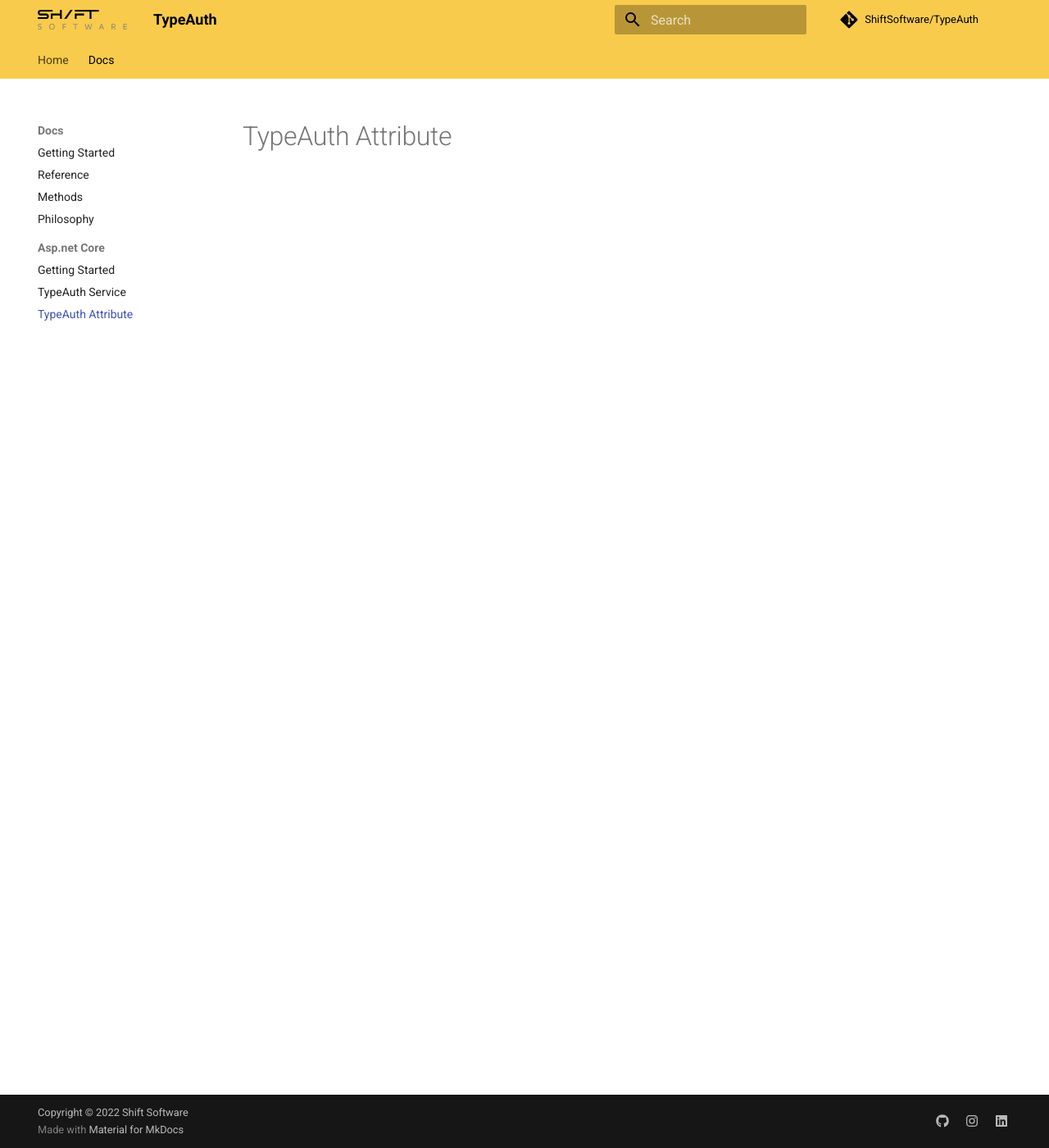
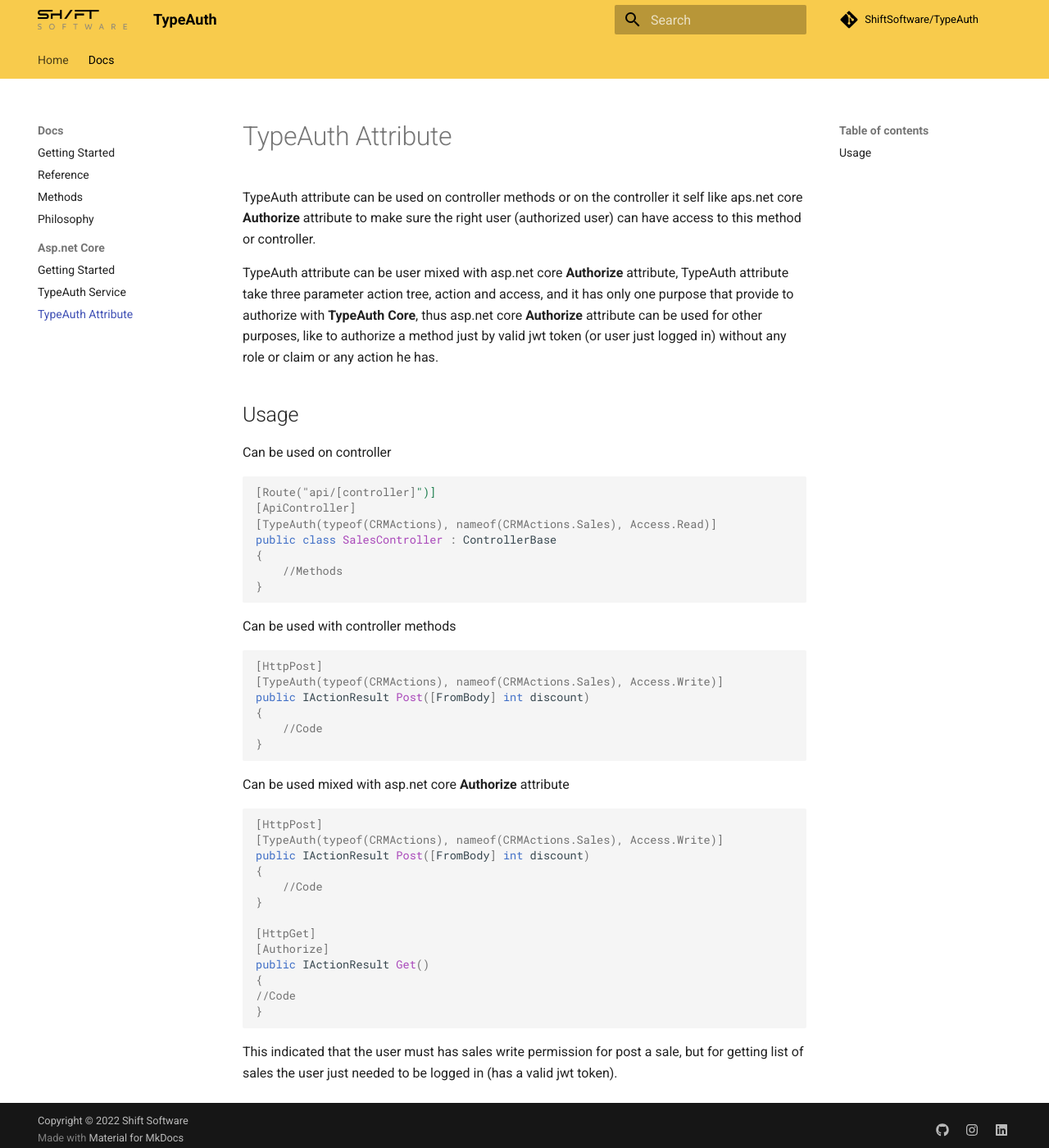
Before and after one commit to ShiftSoftware/TypeAuth, an MkDocs documentation site: the page built from Docs/docs/TypeAuth.AspNetCore/typeauth-attribute.md, in a window 1280 px wide and 1400 px high. Shown: the whole window at 82% size. Built offline with MkDocs 1.6.1 and Material for MkDocs 9.7.7, drawn with Linux system fonts in a browser that asks for light colours; comment, search, counter and statistics services are not loaded.

Commit message:
Create documentaion page for TypeAuth attribute

````diff
--- a/Docs/docs/TypeAuth.AspNetCore/typeauth-attribute.md
+++ b/Docs/docs/TypeAuth.AspNetCore/typeauth-attribute.md
@@ -1 +1,50 @@
 # TypeAuth Attribute
+
+TypeAuth attribute can be used on controller methods or on the controller it self like aps.net core **Authorize** attribute to make sure the right user (authorized user) can have access to this method or controller.
+
+TypeAuth attribute can be user mixed with asp.net core **Authorize** attribute, TypeAuth attribute take three parameter action tree, action and access, and it has only one purpose that provide to authorize with **TypeAuth Core**, thus asp.net core **Authorize** attribute can be used for other purposes, like to authorize a method just by valid jwt token (or user just logged in) without any role or claim or any action he has.
+
+## Usage
+
+Can be used on controller
+
+```C#
+[Route("api/[controller]")]
+[ApiController]
+[TypeAuth(typeof(CRMActions), nameof(CRMActions.Sales), Access.Read)]
+public class SalesController : ControllerBase
+{
+    //Methods
+}
+```
+
+Can be used with controller methods
+
+```C#
+[HttpPost]
+[TypeAuth(typeof(CRMActions), nameof(CRMActions.Sales), Access.Write)]
+public IActionResult Post([FromBody] int discount)
+{
+    //Code
+}
+```
+
+Can be used mixed with asp.net core **Authorize** attribute
+
+```C#
+[HttpPost]
+[TypeAuth(typeof(CRMActions), nameof(CRMActions.Sales), Access.Write)]
+public IActionResult Post([FromBody] int discount)
+{
+    //Code
+}
+
+[HttpGet]
+[Authorize]
+public IActionResult Get()
+{
+//Code
+}
+```
+
+This indicated that the user must has sales write permission for post a sale, but for getting list of sales the user just needed to be logged in (has a valid jwt token).
````
